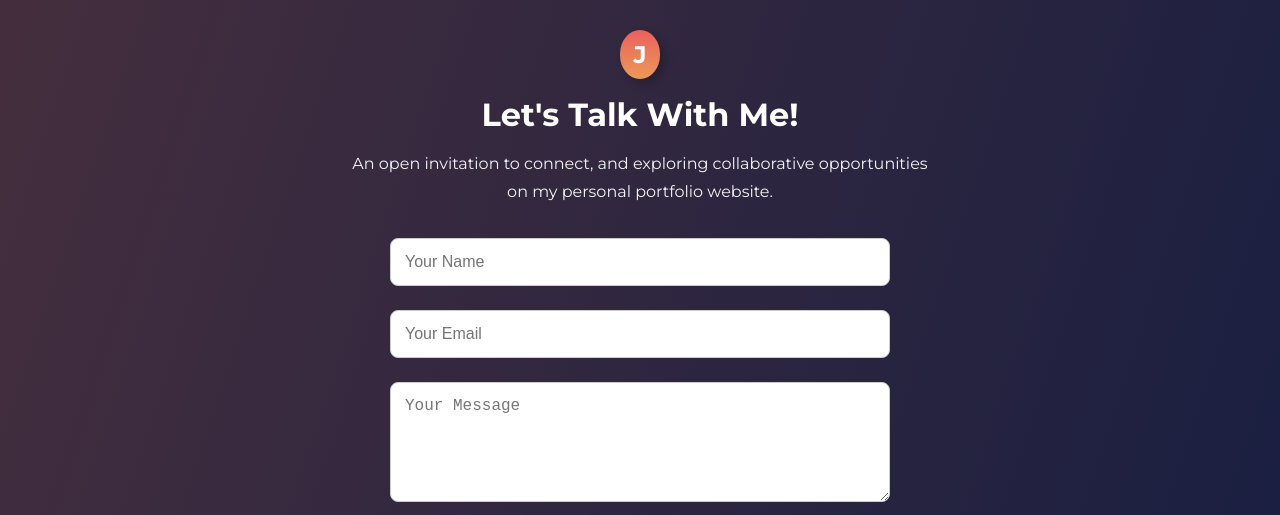
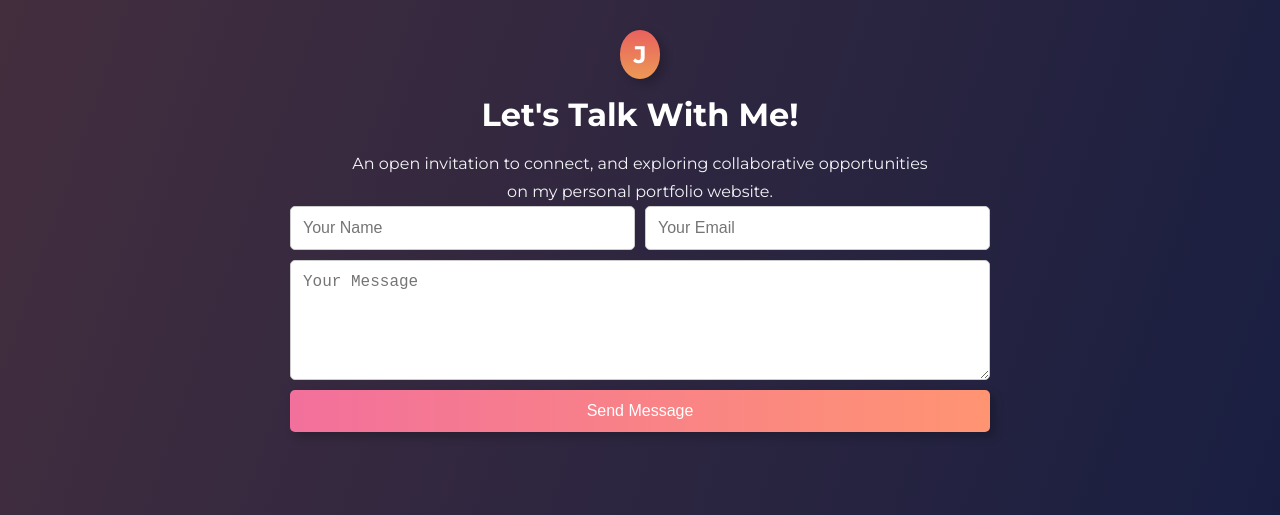
Before and after one commit to johnmhers/my-portfolio, a plain HTML site: page index.html in a window 1280 px wide. Shown: the part 3109-3624 px from the top of the page. Drawn offline with nearby package versions, Linux system fonts and the light colour scheme; a script that the page names is missing.

Commit message:
update css of feedback

```diff
--- a/css/styles.css
+++ b/css/styles.css
@@ -480,34 +480,57 @@ nav {
   color: #555;
 }
 
+.contact-section {
+  text-align: center;
+  padding: 50px 20px;
+}
+
 .contact-form {
-  max-width: 500px;
-  margin: 20px auto;
+  max-width: 700px;
+  margin: 0 auto;
+  display: flex;
+  flex-wrap: wrap;
+  gap: 10px;
 }
 
 .contact-form input,
 .contact-form textarea {
-  width: 100%;
-  padding: 14px;
-  margin: 12px 0;
+  padding: 12px;
   border: 1px solid #ccc;
-  border-radius: 8px;
+  border-radius: 5px;
   font-size: 16px;
 }
 
+/* Name & Email side-by-side */
+.contact-form input {
+  flex: 1 1 48%;
+}
+
+/* Textarea full width */
+.contact-form textarea {
+  flex: 1 1 100%;
+  height: 120px;
+}
+
+/* Button styling */
 .contact-form button {
-  background: linear-gradient(45deg, #ff7e5f, #feb47b);
+  padding: 12px 24px;
+  border: none;
+  border-radius: 5px;
+  background: linear-gradient(to right, #f2709c, #ff9472);
   color: #fff;
-  border: none;
-  padding: 14px 20px;
-  border-radius: 8px;
   cursor: pointer;
-  font-size: 16px;
-  width: 100%;
+  flex: 1 1 100%;
+}
+
+/* Mobile responsive adjustments */
+@media (max-width: 768px) {
+  .contact-form input {
+    flex: 1 1 100%;
+  }
+}
 }
 
 .contact-form button:hover {
   background: linear-gradient(45deg, #feb47b, #ff7e5f);
 }
-
-}
```
